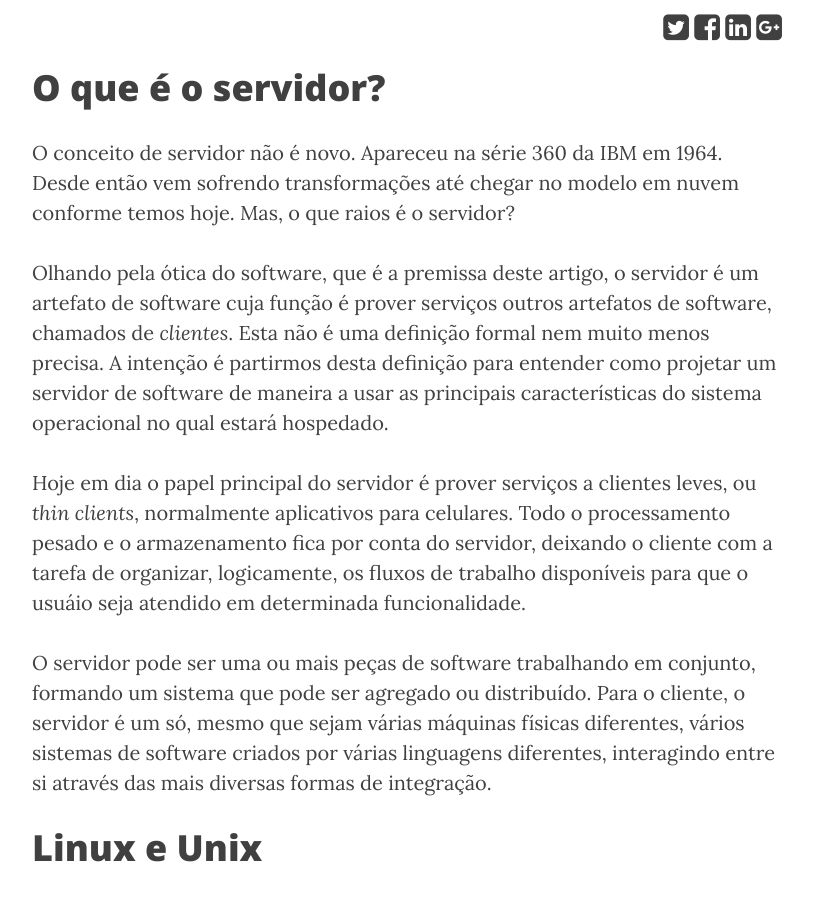
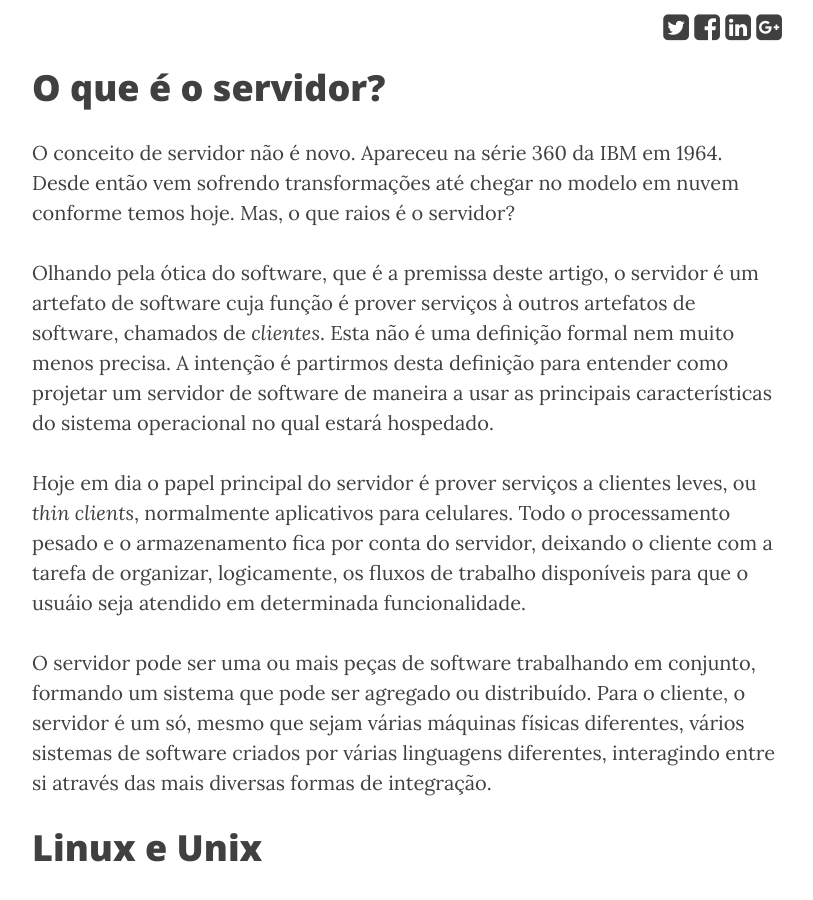
Before and after one commit to CocoaHeadsBrasil/equinociOS, a Jekyll site: the page built from _posts/2017-03-19-server-side-caracteristicas-de-um-servidor.markdown, in a window 1280 px wide and 900 px high, scrolled down 641 px. Shown: the whole window, without its empty margins (233-1046 px from the left). Built offline with Jekyll 4.4.1, drawn with Linux system fonts in a browser that asks for light colours; nearby versions of some CDN libraries; comment, search, counter and statistics services are not loaded.

```diff
--- a/_posts/2017-03-19-server-side-caracteristicas-de-um-servidor.markdown
+++ b/_posts/2017-03-19-server-side-caracteristicas-de-um-servidor.markdown
@@ -15,11 +15,11 @@ então vem sofrendo transformações até chegar no modelo em nuvem conforme tem
 hoje. Mas, o que raios é o servidor?
 
 Olhando pela ótica do software, que é a premissa deste artigo, o servidor é um
-artefato de software cuja função é prover serviços outros artefatos de software,
-chamados de _clientes_. Esta não é uma definição formal nem muito menos
-precisa. A intenção é partirmos desta definição para entender como projetar um
-servidor de software de maneira a usar as principais características do sistema
-operacional no qual estará hospedado.
+artefato de software cuja função é prover serviços à outros artefatos de
+software, chamados de _clientes_. Esta não é uma definição formal nem muito
+menos precisa. A intenção é partirmos desta definição para entender como
+projetar um servidor de software de maneira a usar as principais características
+do sistema operacional no qual estará hospedado.
 
 Hoje em dia o papel principal do servidor é prover serviços a clientes leves, ou
 _thin clients_, normalmente aplicativos para celulares. Todo o processamento
```
